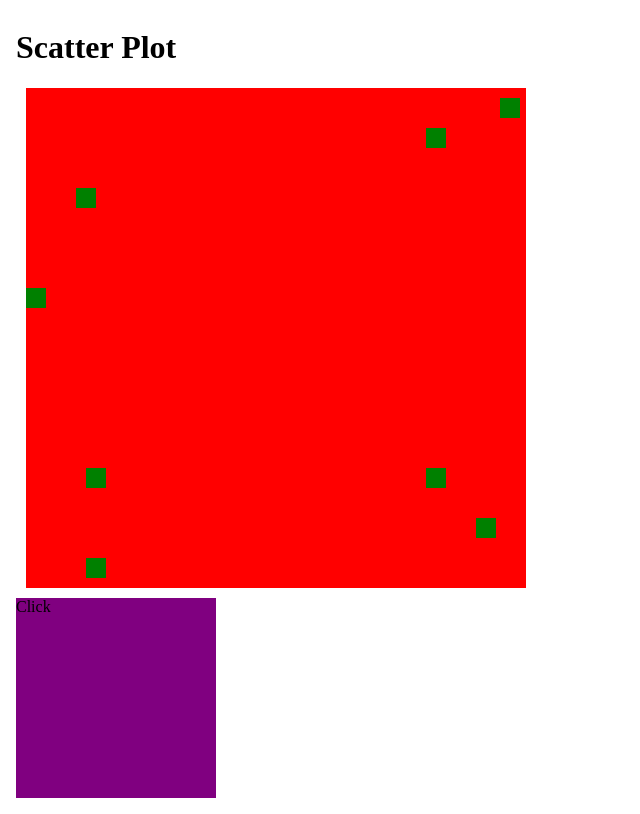
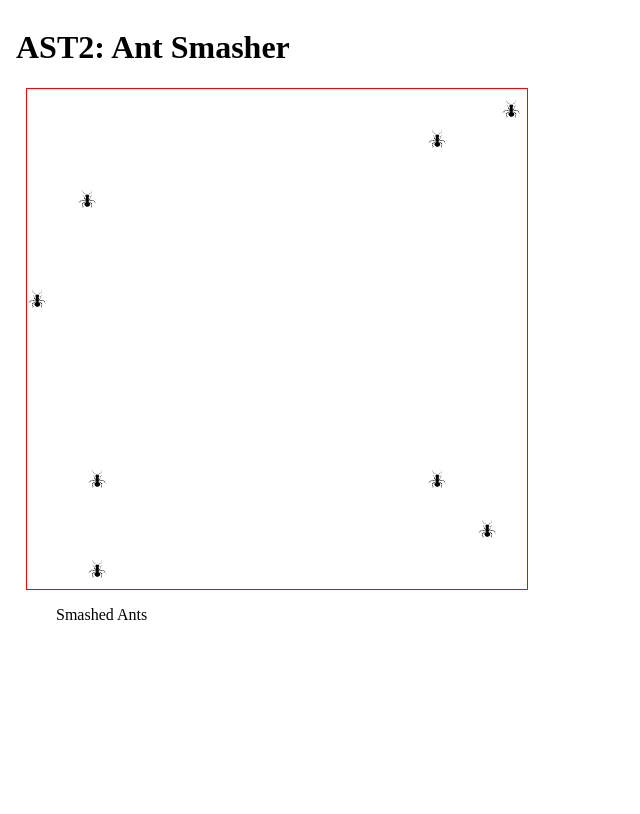
Before and after one commit to sudeenshrestha/Programming, a plain HTML site: page Javascript/ast2/index.html in a window 1280 px wide. Shown: the whole page, without its empty margins (0-640 px from the left). Drawn offline with Linux system fonts and the light colour scheme.

Commit message:
js ast2 antsmash remove part complete

```diff
--- a/Javascript/ast2/index.html
+++ b/Javascript/ast2/index.html
@@ -7,9 +7,10 @@
     <link rel="stylesheet" href="style.css">
 </head>
 <body>
-    <h1>Scatter Plot</h1>
+    <h1>AST2: Ant Smasher
+    </h1>
     <div id="container"></div>
-    <div id="eg" onclick = removePoints()>Click</div>
+    <ul id="smashedAntsList">Smashed Ants</ul>
     <script src="script.js"></script>
 </body>
 </html>
--- a/Javascript/ast2/script.js
+++ b/Javascript/ast2/script.js
@@ -2,19 +2,7 @@
 
 //2.1
 
-function randomValue(lowerBound, upperBound){
-    var randomNumber = Math.random();
-    randomNumber = randomNumber*upperBound;
-    randomNumber = Math.floor(randomNumber)+lowerBound;
-    return randomNumber;
-}
-
-var a = randomValue(1,5);
-console.log(a);
-
-////////////////////////////////////////////////////
-
-let data = [
+var data = [
   { top: 100, left: 50 },
   { bottom: 100, top: 200 },
   { bottom: 100, left: 60 },
@@ -24,46 +12,80 @@ let data = [
   { bottom: 50, right: 30 },
   { bottom: 100, right: 80 },
 ];
-  var divPoints = [];
-  var ids = [];
-  for (var i = 0; i < data.length; i++) {
-    // console.log(data.length); //1
-    positionData = data[i];
-    // console.log(positionData); //2
 
-    var positionKeys = Object.keys(positionData);
-    // console.log(positionKeys);//3
+let datas = {
+  numAnts: 10,
+  posnX: 10,
+  posnY: 10
+}
+var antsInBox = [];
 
-    const divC = document.createElement("div");
+function createScatterPlot() {
+  for (var index = 0; index < data.length; index++) {
+    // console.log(data[index]);
+    var posXY = data[index];
+    // console.log(posXY);
+    var keys = Object.keys(posXY);
+    // console.log(keys);
 
-    for (var j = 0; j < positionKeys.length; j++) {
-      var key = positionKeys[j];
-      var value = positionData[key];
-      divC.style[key] = value + "px";
-      divC.id = "div"+(i+1);
+    var ant = document.createElement("div");
+
+    for (var i = 0; i < keys.length; i++) {
+      var key = keys[i];
+      var value = posXY[key];
+      ant.style[key] = value + "px";
+      ant.id = "ant"+(index+1);
+      ant.classList.add("ant");
+      // console.log(key);
+      // console.log(value);
+      // console.log(ant.style[key]);
+    }
+    ant.style.position = "absolute";
+    ant.style.height = "20px";
+    ant.style.width = "20px";
+    ant.style.borderRadius = "50%";
+    ant.style.backgroundImage = "url('ant.jpg')";
+    ant.style.backgroundSize = "20px 20px";
+
+    const container = document.getElementById("container");
+    // console.log(container);
+
+    var numOfAnts = container.appendChild(ant);
+    antsInBox.push(numOfAnts);
+
+    console.log("...................................");
 
   }
-
-
-    divC.style.position = "absolute";
-    divC.style.height = "20px";
-    divC.style.width = "20px";
-    divC.style.background = "green";
-    ids.push(divC.id);
-
-    var divPoint = document.getElementById("container").appendChild(divC);
-
-    divPoints.push(divPoint);
-    console.log(divPoint);
-
-  };
-  console.log(divPoints);
-  console.log(ids);
-//   console.log(divPoint);
-
-var remPoints = function(){
-          aa = divPoints.includes()
-          console.log(aa);
 }
 
-remPoints();
+createScatterPlot();
+
+for (a=0;a<antsInBox.length;a++){
+  // console.log(antsInBox[a])
+}
+
+// function removeAnts(){
+  let smashedAnts = [];
+const ants = document.getElementsByClassName('ant');;
+// console.log(ants)
+let antss = function(){
+for (let Ant of ants){
+  Ant.addEventListener('click', (event) => {
+    event.target.remove();
+    let smashedAnt = event.target.id;
+    console.log("hello",smashedAnt);
+    smashedAnts.push(smashedAnt);
+    console.log("this is within loop", smashedAnts);
+  });
+};
+}
+antss();
+
+console.log("this is outside loop", smashedAnts);
+    let uList = document.getElementById('smashedAntsList');
+
+    for (l=0;l<smashedAnts.length;l++){
+      let li = document.createElement('li');
+      li.innerText = "ant"+(l+1);
+      uList.appendChild(li);
+    };
--- a/Javascript/ast2/style.css
+++ b/Javascript/ast2/style.css
@@ -6,16 +6,10 @@ html,body{
     display: block;
     height:500px;
     width:500px;
-    background-color: red;
+    background-color: white;
+    border: 1px solid red;
     position: relative;
     padding: 0px;
     margin: 10px;
+    cursor: pointer;
 }
-
-#eg{
-    display: block;
-    height: 200px;
-    width: 200px;
-    background-color: purple;
-
-}
```
Also changed, not shown: Javascript/ast2/ant.jpg (added). Lines whose indentation alone changed are shown as unchanged.
